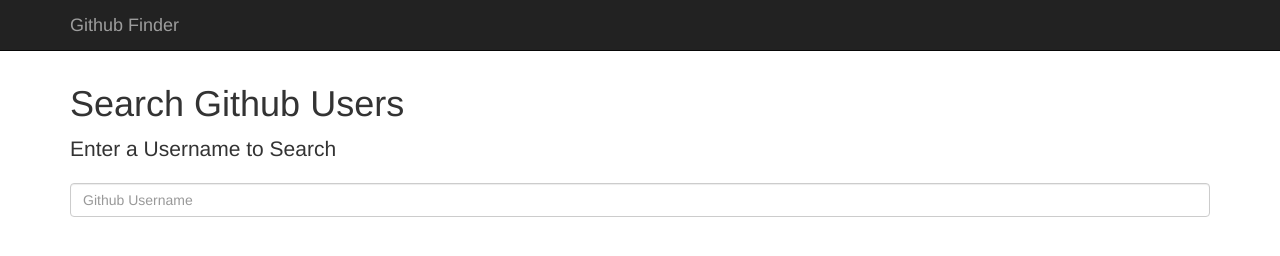
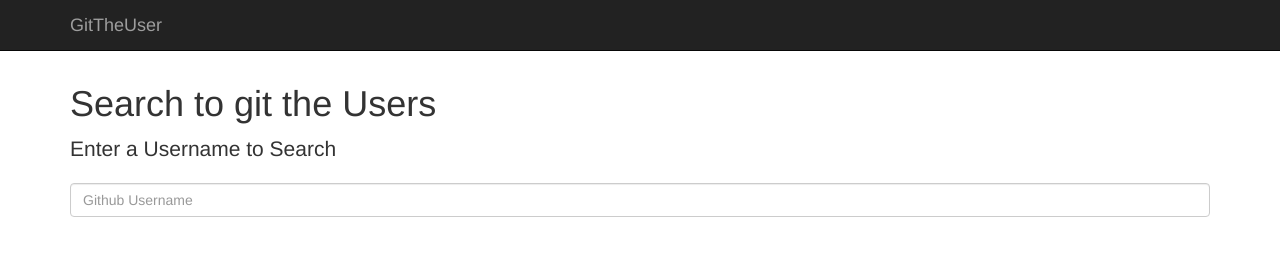
Before and after one commit to achowba/gituser, a plain HTML site: page index.html in a window 1280 px wide. Drawn offline with nearby package versions, Linux system fonts and the light colour scheme.

Commit message:
Delete unused files

```diff
--- a/assets/js/script.js
+++ b/assets/js/script.js
@@ -8,9 +8,9 @@ document.addEventListener ("DOMContentLoaded", function (e) {
         headers: myHeaders,
         data: {
             client_id: 'c2e911e7e9864234202c',
-            client_secret: 'cbcf24a5d60154cedbeef33a37e2b1c822e0c3c9'
-            /* sort: 'created_asc',
-            per_page: 10 */
+            client_secret: 'cbcf24a5d60154cedbeef33a37e2b1c822e0c3c9',
+            sort: 'created_asc',
+            per_page: 10
         }
     };
 
@@ -93,7 +93,6 @@ document.addEventListener ("DOMContentLoaded", function (e) {
     function displayUserRepo (repoData) {
         let userRepo = document.querySelector('#repos');
         repoData.map((repo) => {
-            // userRepo.innerHTML = repoFound;
             return userRepo.innerHTML += `
                 <div class="well">
                     <div class="row">
@@ -113,24 +112,6 @@ document.addEventListener ("DOMContentLoaded", function (e) {
             `;
         })
 
-        /* repoFound = `
-            <div class="well">
-                <div class="row">
-                    <div class="col-md-12">
-                        <strong>${repo.name}</strong>: ${repo.description}
-                    </div>
-                    <div class="col-md-8 mrg-btm-10">
-                        <span class="label label-default"><b>Forks: </b>${repo.forks_count}</span>
-                        <span class="label label-primary"><b>Watchers: </b>${repo.watchers_count}</span>
-                        <span class="label label-success"><b>Stars: </b>${repo.stargazers_count}</span>
-                    </div>
-                    <div class="col-md-4 mrg-btm-10">
-                        <a target="_blank" class="btn btn-primary btn-block" href="${repo.html_url}">Repo Page</a>
-                    </div>
-                </div>
-            </div>
-        `; */
-
         userRepo.innerHTML = repoFound;
     }
 
--- a/index.html
+++ b/index.html
@@ -9,7 +9,7 @@
     <link rel="stylesheet" href="https://bootswatch.com/3/paper/bootstrap.min.css">
     <link rel="stylesheet" href="assets/css/style.css">
 
-    <title>Github Finder</title>
+    <title>GitTheUser</title>
 </head>
 
 <body>
@@ -24,7 +24,7 @@
                     <span class="icon-bar"></span>
                     <span class="icon-bar"></span>
                 </button>
-                <a class="navbar-brand" href="#">Github Finder</a>
+                <a class="navbar-brand" href="#">GitTheUser</a>
             </div>
             <div id="navbar" class="collapse navbar-collapse">
                 <ul class="nav navbar-nav">
@@ -38,7 +38,7 @@
     <div class="container" id="page-content">
 
         <div class="starter-template">
-            <h1>Search Github Users</h1>
+            <h1>Search to git the Users</h1>
             <p class="lead">Enter a Username to Search</p>
             <input type="text" id="searchUser" class="form-control" placeholder="Github Username">
             <div class="col-md-12 loading">
```
Also changed, not shown: assets/css/bootstrap.min.css (deleted), assets/js/bootstrap.min.js (deleted).
